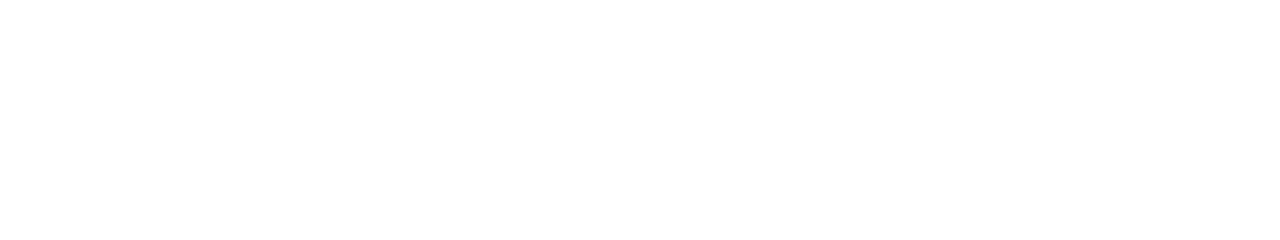
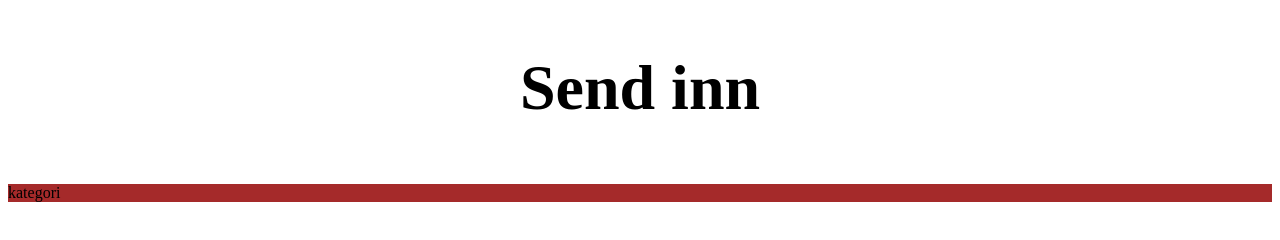
Before and after one commit to dam-14n/praksisuke_redgo, a plain HTML site: page sendinn.html in a window 1280 px wide. Drawn offline with Linux system fonts and the light colour scheme.

Commit message:
send inn

```diff
--- a/sendinn.css
+++ b/sendinn.css
@@ -0,0 +1,11 @@
+.overskrift {
+    display: flex;
+    align-items: center;
+    justify-content: center;
+    font-size: 2rem;
+}
+
+.kategori {
+    background-color: brown;
+
+}
--- a/sendinn.html
+++ b/sendinn.html
@@ -4,8 +4,14 @@
     <meta charset="UTF-8">
     <meta name="viewport" content="width=device-width, initial-scale=1.0">
     <title>Document</title>
+    <link rel="stylesheet" href="sendinn.css">
 </head>
 <body>
-
+    <div class="overskrift">
+        <h1>Send inn</h1>
+    </div>
+    <div class="kategori">
+        <p>kategori</p>
+    </div>
 </body>
 </html>
```
